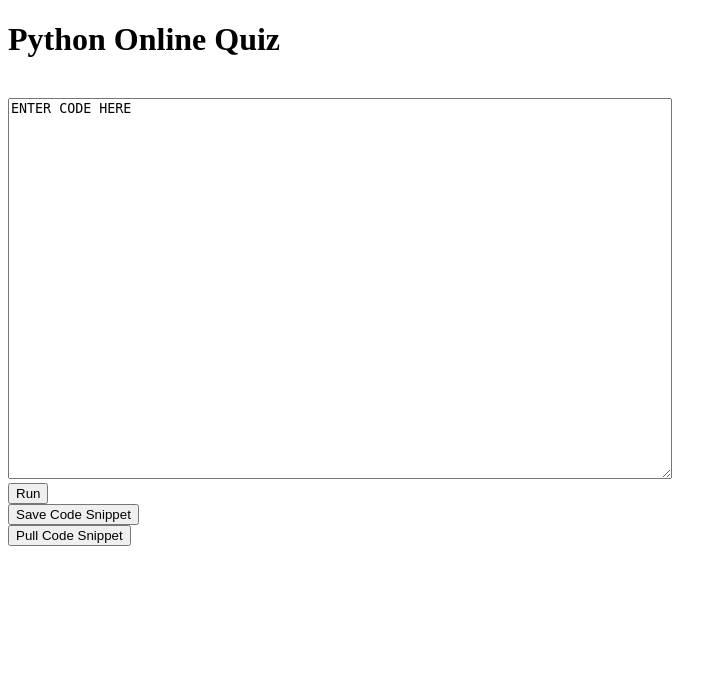
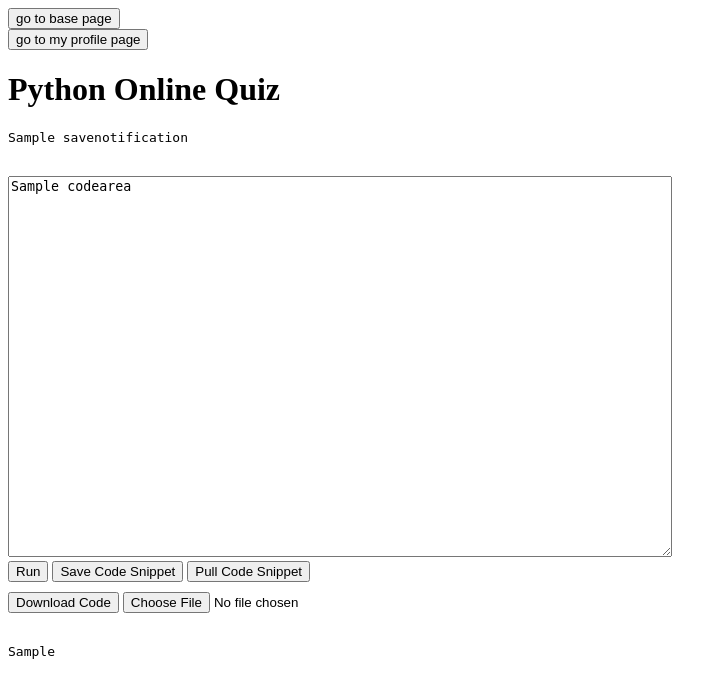
Before and after one commit to bjknee/python_code_editor, a Flask app: template codesender/templates/index.html in a window 1280 px wide. Shown: the top 698 px of the page, without its empty margins (0-727 px from the left). Run offline with Flask 3, Linux system fonts and the light colour scheme; the template is opened without the code that fills it: most values are stand-ins (such as "Sample title", 1, 10 or a date in 2020).

Commit message:
Update index.html

```diff
--- a/codesender/templates/index.html
+++ b/codesender/templates/index.html
@@ -9,37 +9,46 @@
     <meta name="author" content="Ed Brown">
     <title>COMP2005 Python Quiz</title>
     <!-- Favicon -->
+    <style>
+        #uploadDownloadContainer { margin-top: 10px }
+    </style>
 </head>
-
 <body>
+        <form action="http://localhost:63342/codesender-project-gteam/codesender/templates/base.html?_ijt=cbf14h2pig4v05v3qq0aj1tu4q&_ij_reload=RELOAD_ON_SAVE">
+            <button type="submit" id="get_code" >go to base page</button>
+        </form>
+        <form action="http://localhost:63342/codesender-project-gteam/codesender/templates/profiles.html?_ijt=58pv0rls4ob4e416u4a3nsj9mh&_ij_reload=RELOAD_ON_SAVE">
+            <button type="submit" id="get_code" >go to my profile page</button>
+        </form>
 <div id="intro">
     <h1>Python Online Quiz</h1>
     <div>
-        <pre><!-- OUTPUT_TWO PLACEHOLDER --></pre>
+        <pre id="save_output">{{savenotification}}</pre>
     </div>
 </div>
 <br>
 <div>
     <form action="/run_code" method="POST">
-        <textarea name="codestuff" id="coding" rows="25" cols="80">ENTER CODE HERE</textarea>
+        <textarea name="codestuff" id="coding" rows="25" cols="80" placeholder="ENTER CODE HERE">{{codearea}}</textarea>
         <br>
-        <button type="submit" id="run">Run</button>
-    </form>
-    <form action="/store" method="POST">
-        <button type="submit" id="store_code">Save Code Snippet</button>
-    </form>
-    <form action="/pull" method="POST">
-        <button type="submit" id="get_code">Pull Code Snippet</button>
+        <button type="submit" id="run" formaction="/run_code">Run</button>
+        <button type="submit" id="save_code" formaction="/save_code">Save Code Snippet</button>
+        <button type="submit" id="get_code" formaction="/get_code">Pull Code Snippet</button>
+
+
+        <br>
+        <div id="uploadDownloadContainer">
+            <button id="downloadButton" onclick="saveTextAsFile(coding.value, 'download.txt')">Download Code</button>
+            <input id="txtFile" type="file"/>
+        </div>
     </form>
     <br>
     <div id="output">
-        <pre><!-- OUTPUT PLACEHOLDER --></pre>
+        <pre>{{print_output}}</pre>
     </div>
     <br>
 </div>
-<div>
-
-
-</div>
+<script src="../static/upload.js"></script>
+<script src="../static/download.js"></script>
 </body>
 </html>
```
